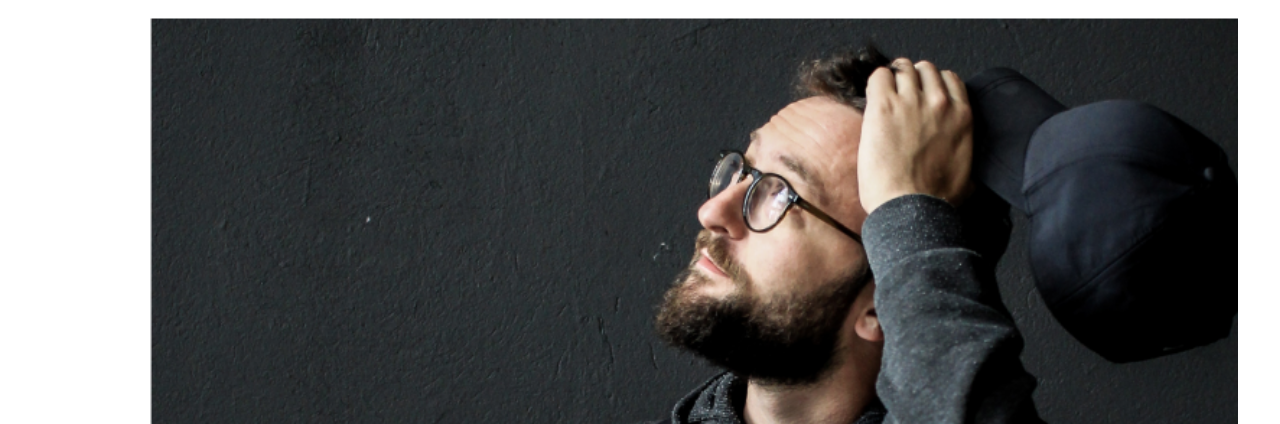
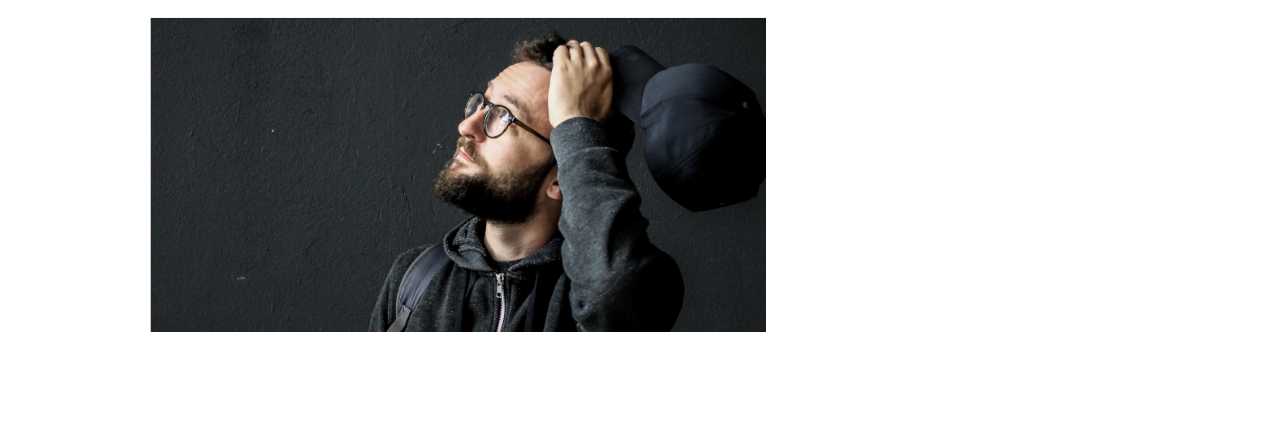
Before and after one commit to VovaGrigorev/self-made.github.io, a plain HTML site: page index.html in a window 1280 px wide. Shown: the part 236-660 px from the top of the page. Drawn offline with nearby package versions, Linux system fonts and the light colour scheme.

Commit message:
Update style.css

```diff
--- a/style.css
+++ b/style.css
@@ -26,8 +26,8 @@ nav a {
 }
 .container_img {
     background-image: url(./p1.png);
-    width: 85vw;
-    height: 70vh;
+    width: 616px;
+    height: 315px;
     background-size: cover;
     margin-bottom: 10%;
 }
```
